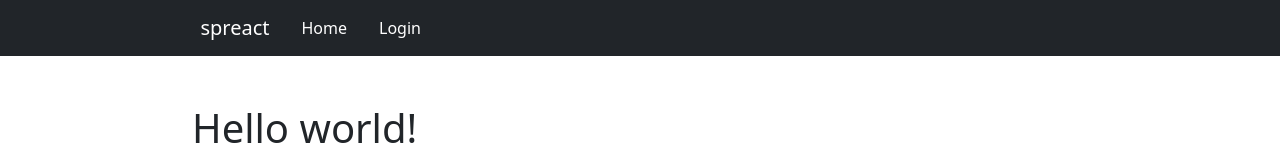
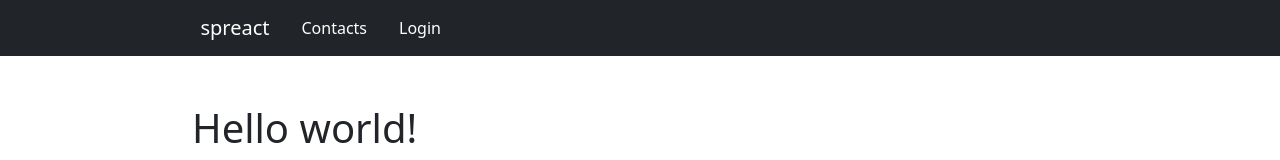
Before and after one commit to 4tinbras/spring-react-demo, a Next.js app in the folder react-front/: page / in a window 1280 px wide. Shown: the top 160 px of the page. Built offline with nearby package versions, Linux system fonts and the light colour scheme.

Commit message:
Update home tab to contacts

```diff
--- a/react-front/app/NavBar.tsx
+++ b/react-front/app/NavBar.tsx
@@ -27,10 +27,10 @@ export default function NavBar() {
                     <Nav className="justify-content-start full-height" style={{width: "100%"}} navbar pills>
                         <NavItem>
                             {/*TODO logic deciding whether class is needed requires new solution*/}
-                            {activeTab === 'HOME' && (
+                            {activeTab === 'CONTACTS' && (
                                     <Link href="/contacts" className={'active'}
-                                          onClick={() => setActiveTab('HOME')}>Home</Link>)
-                                || (<Link href="/contacts">Home</Link>)}
+                                          onClick={() => setActiveTab('CONTACTS')}>Contacts</Link>)
+                                || (<Link href="/contacts">Contacts</Link>)}
                         </NavItem>
                         <NavItem>
                             {activeTab === 'LOGIN' && (
```
Also changed, not shown: 1 other file (tests, documents, lock files or other folders).
